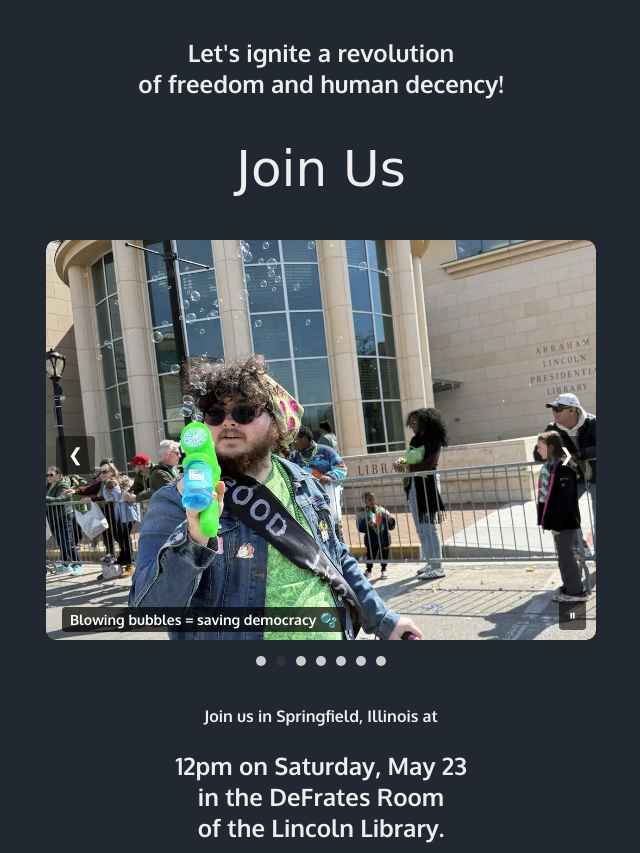
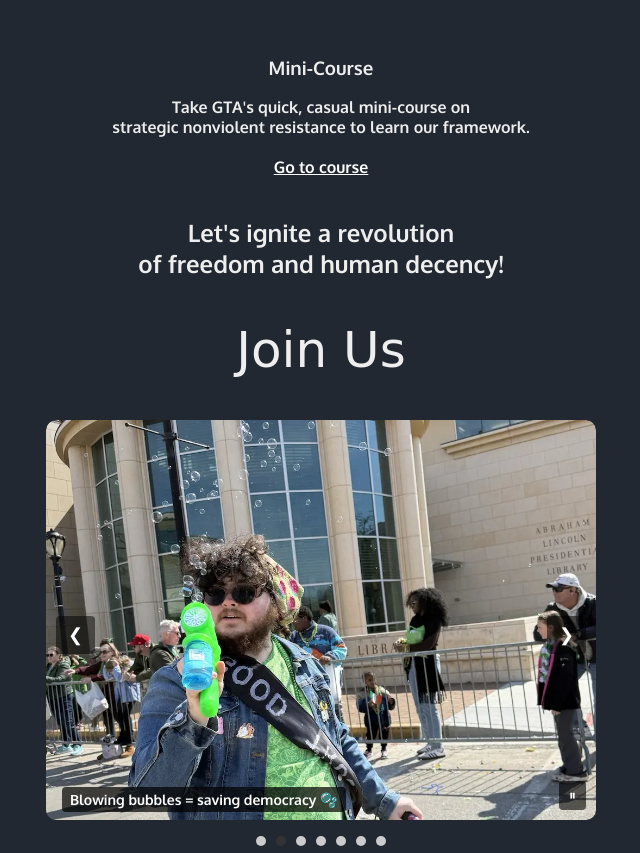
Before and after one commit to Valorieb/good-trouble-alliance, a plain HTML site: page index.html in a window 1280 px wide. Shown: the part 1644-2497 px from the top of the page, without its empty margins (319-959 px from the left). Drawn offline with Linux system fonts and the light colour scheme; a web font is replaced by a local one.

Commit message:
Added link to course

```diff
--- a/index.html
+++ b/index.html
@@ -77,9 +77,17 @@
             <li>📚 Train in the theory and practice of strategic nonviolent resistance.</li><br>
             <li>🗣️ Speak up for democracy and human rights in public forums.</li><br>
             <li>🤝 Build civic engagement and democratic values through service, outreach, and advocacy.</li>
-          </ul>
+          </ul><br><br>
+        <h3>Mini-Course</h3>
 
-          <br><br>
+          <p>Take GTA's quick, casual mini-course on <br> strategic nonviolent resistance to learn our framework.</p>
+          <br>
+          <a href="https://app.notion.com/p/Strategic-Nonviolent-Resistance-36e30268978b80d28342dcb364997058?source=copy_link"
+             target="_blank"
+             rel="noopener noreferrer">
+            Go to course
+          </a>
+          <br><br><br>
             <p class ="emphasized-text">Let's ignite a revolution <br>of freedom and human decency!</p>
         </section>
 
```
